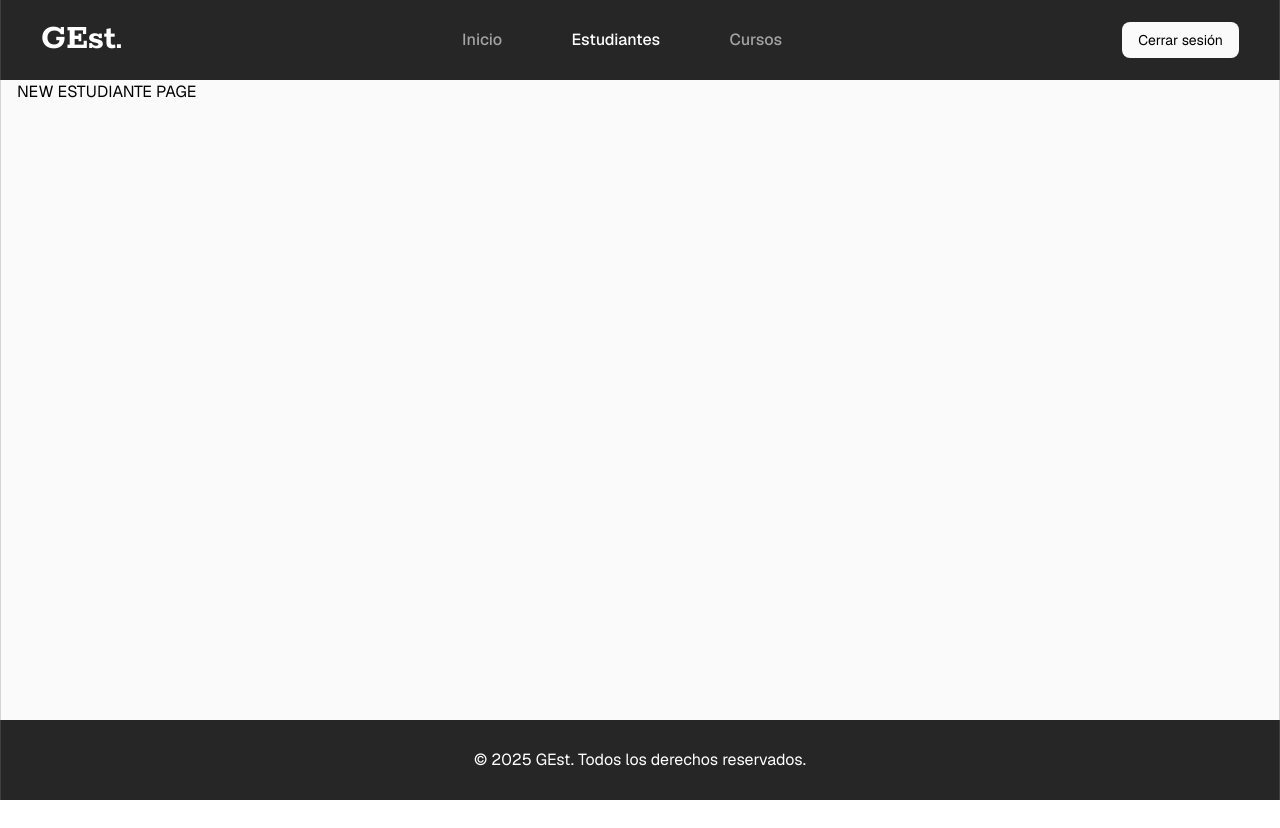
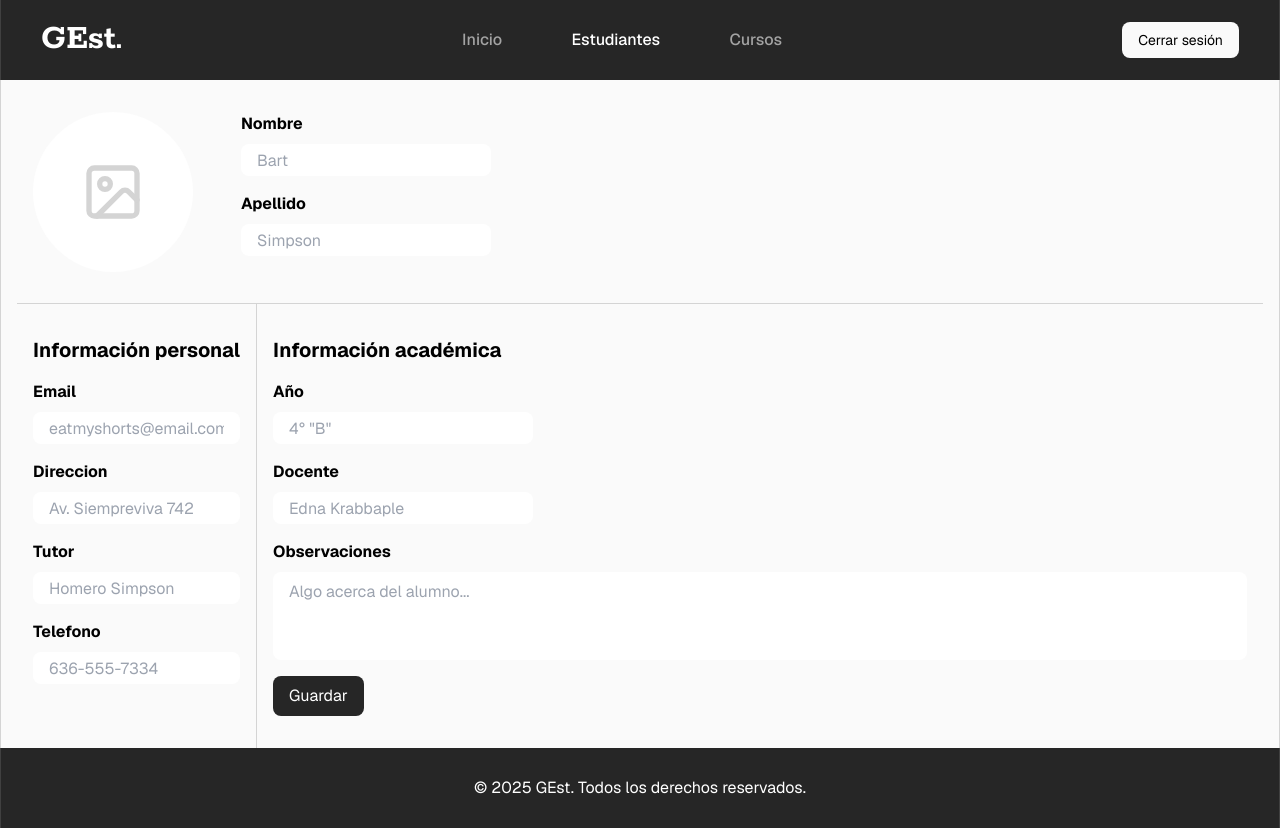
Before and after one commit to uno-nueve/gest, a React (Vite) app: page /app/estudiantes/nuevo in a window 1280 px wide. Before the commit the page ends 800 px from the top, so only its background shows below. Built offline with nearby package versions, Linux system fonts and the light colour scheme.

Commit message:
Implement estudiante form

```diff
--- a/src/routes/create-page.tsx
+++ b/src/routes/create-page.tsx
@@ -1,3 +1,3 @@
-export const CreatePage = () => {
-    return <div>NEW ESTUDIANTE PAGE</div>;
-};
+import { EstudianteForm } from "@/components/common/form/form";
+
+export const CreatePage = () => <EstudianteForm />;
--- a/src/routes/edit-page.tsx
+++ b/src/routes/edit-page.tsx
@@ -1,3 +1,3 @@
-export const EditPage = () => {
-    return <div>EDIT ESTUDIANTE PAGE</div>;
-};
+import { EstudianteForm } from "@/components/common/form/form";
+
+export const EditPage = () => <EstudianteForm />;
```
